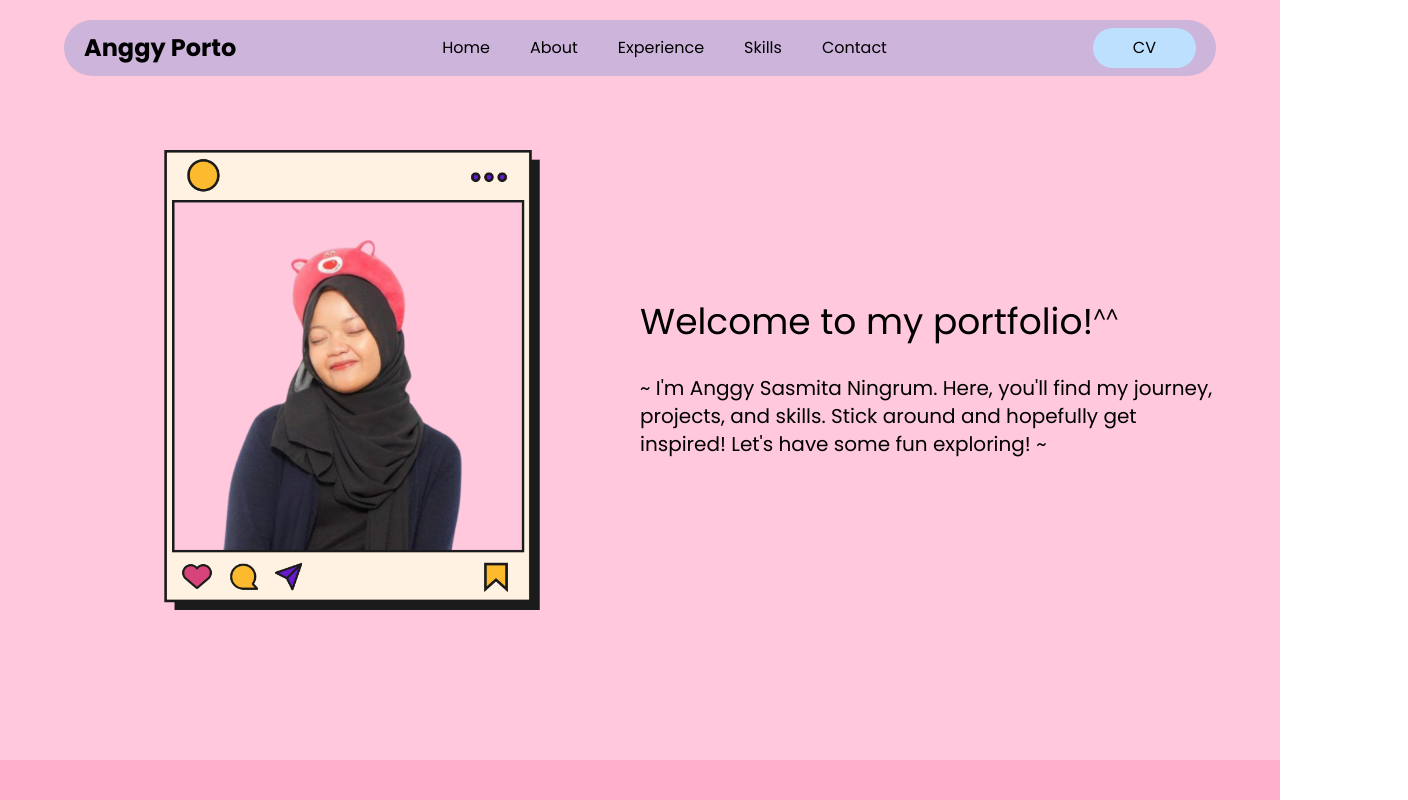
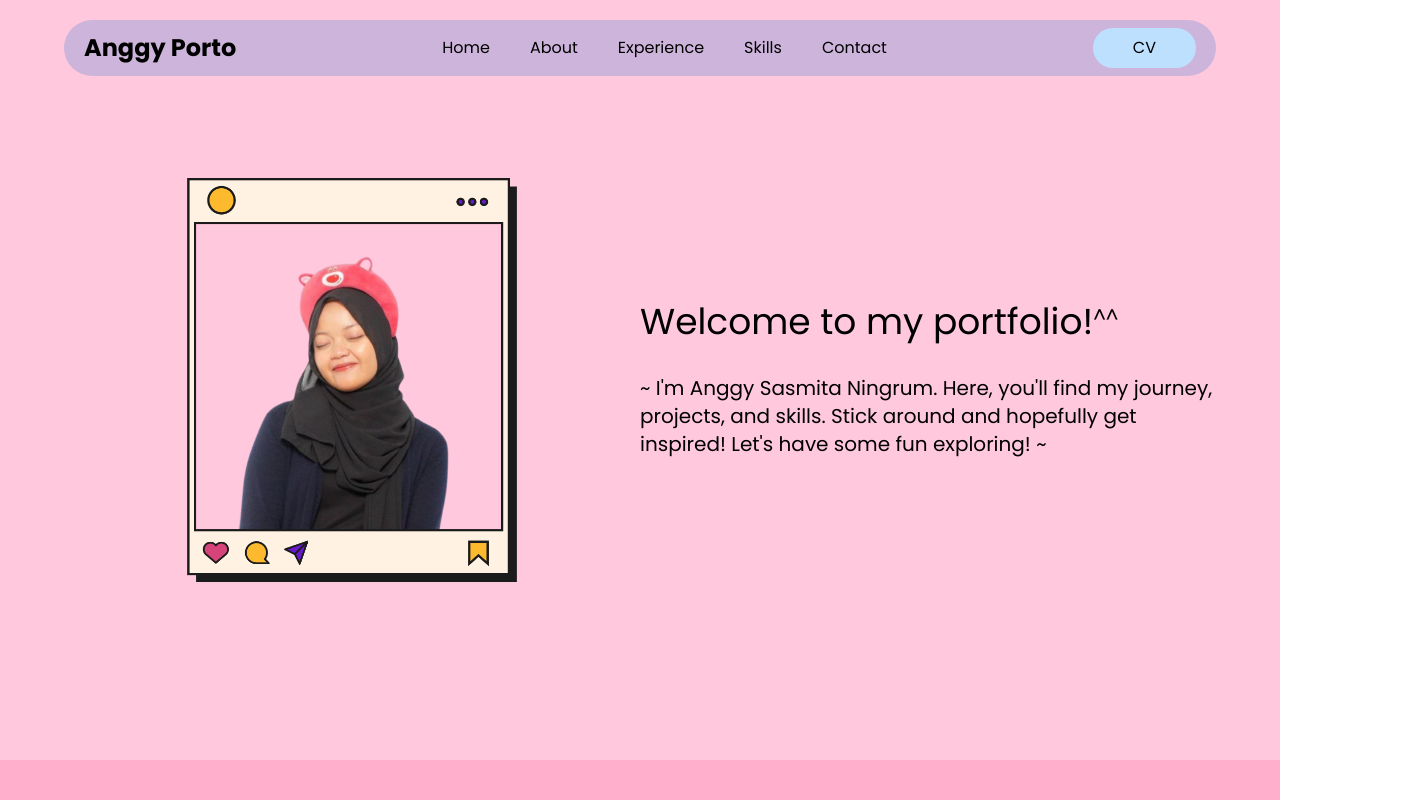
Before and after one commit to anggysasmitan/235150601111021-pemweb-portofolio-part1-Anggy, a website: page src/index.html in a window 1280 px wide. Shown: the top 800 px of the page, 1408 px wide, since content can reach past the window. Drawn offline with Linux system fonts and the light colour scheme.

Commit message:
edit putih putih

```diff
--- a/src/index.html
+++ b/src/index.html
@@ -91,7 +91,7 @@
       </a>
     </div>
     <!-- isi -->
-    <main class="w-full h-full flex flex-col items-center">
+    <main class="w-full h-full flex overflow-x-hidden flex-col items-center">
       <!-- home -->
       <div
         class="w-full md:min-h-[50vh] min-h-[80vh] xl:h-[95vh] bg-pink-muda flex justify-center items-center"
@@ -102,7 +102,7 @@
           <div
             class="w-[80%] xl:w-[50%] h-full flex items-center justify-center"
           >
-            <img src="./assets/anggy.png" alt="" class="w-[80%]"/>
+            <img src="./assets/anggy.png" alt="" class="xl:w-[70%]"/>
           </div>
           <div
             class="w-[80%] md:w-full xl:w-[50%] h-full flex flex-col items-center text-center xl:text-start justify-center gap-8"
```
Also changed, not shown: src/output.css.
